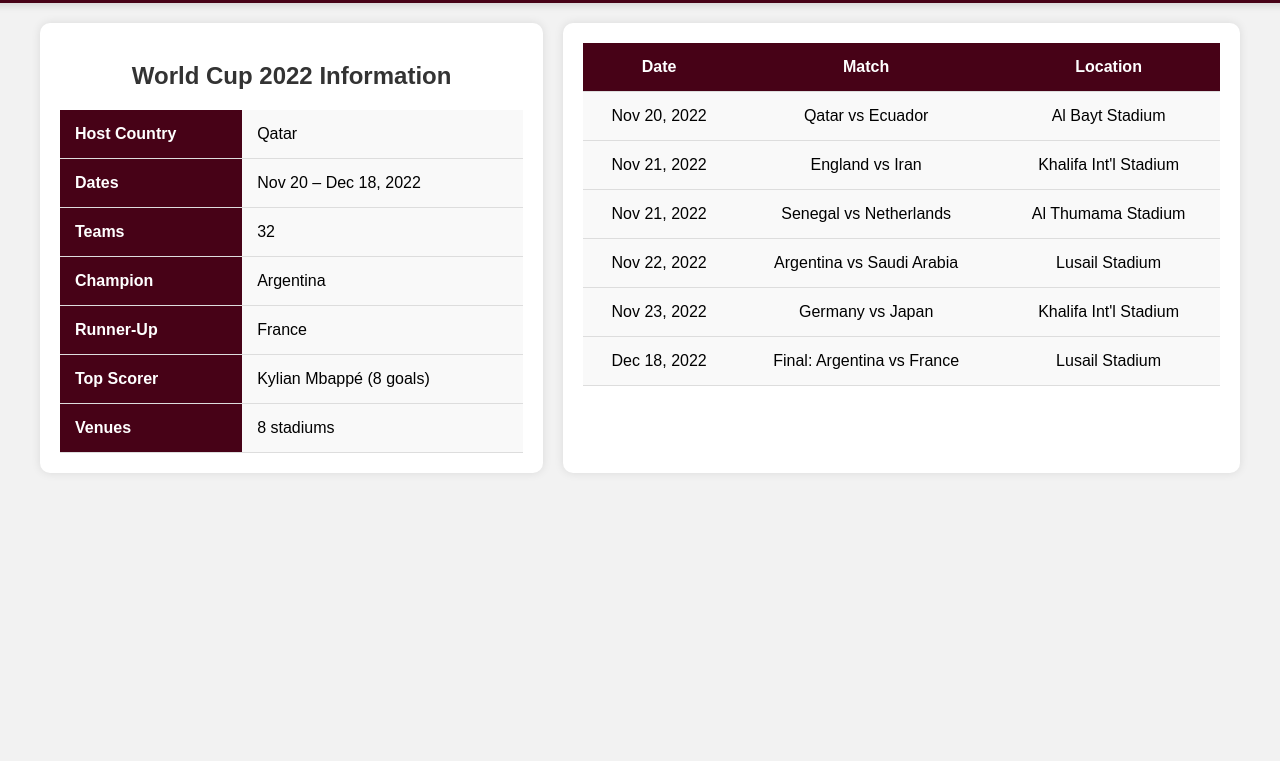
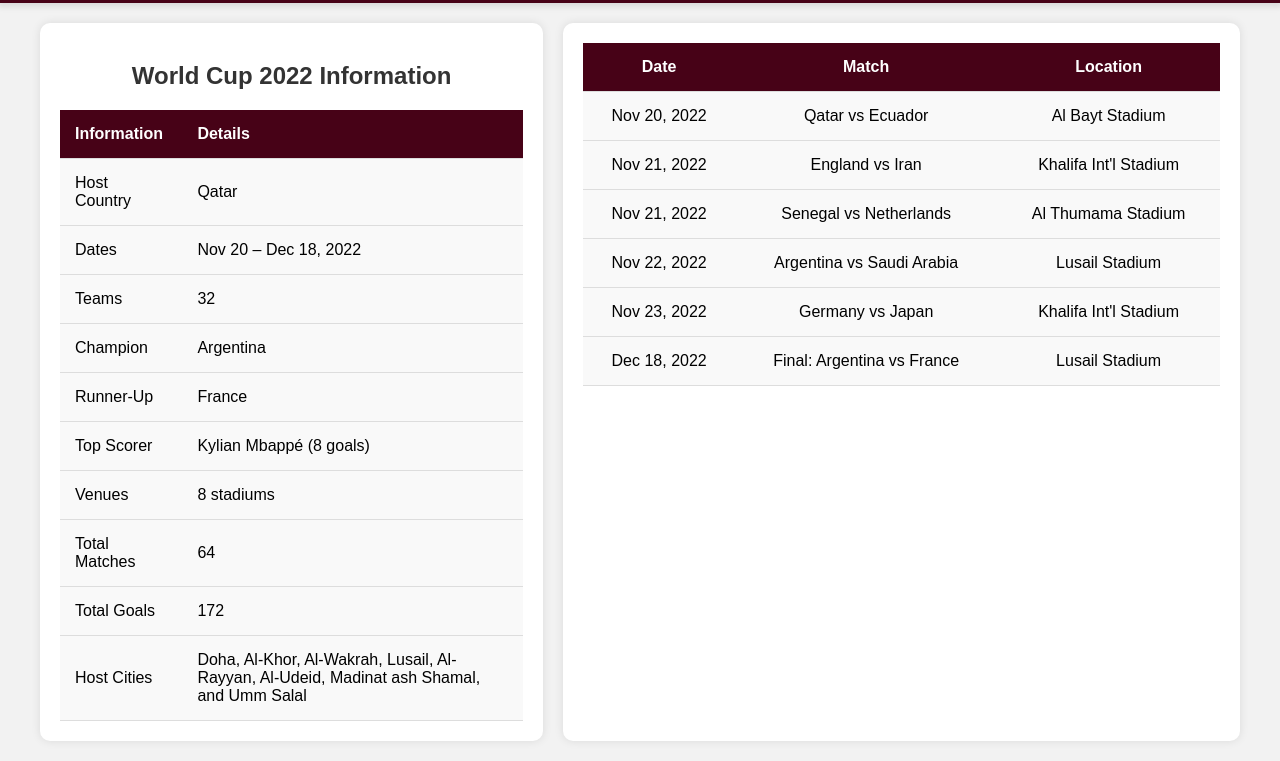
Before and after one commit to 3owa/World-Cup-2022, a plain HTML site: page index.html in a window 1280 px wide. Shown: the part 69-830 px from the top of the page. Before the commit the page ends 800 px from the top, so only its background shows below. Drawn offline with Linux system fonts and the light colour scheme.

Commit message:
add informations

```diff
--- a/index.html
+++ b/index.html
@@ -24,34 +24,54 @@
         <div class="info-table">
             <h2>World Cup 2022 Information</h2>
             <table>
+                <thead>
                     <tr>
-                    <th>Host Country</th>
+                        <th>Information</th>
+                        <th>Details</th>
+                    </tr>
+                </thead>
+                <tbody>
+                    <tr>
+                        <td>Host Country</td>
                         <td>Qatar</td>
                     </tr>
                     <tr>
-                    <th>Dates</th>
+                        <td>Dates</td>
                         <td>Nov 20 – Dec 18, 2022</td>
                     </tr>
                     <tr>
-                    <th>Teams</th>
+                        <td>Teams</td>
                         <td>32</td>
                     </tr>
                     <tr>
-                    <th>Champion</th>
+                        <td>Champion</td>
                         <td>Argentina</td>
                     </tr>
                     <tr>
-                    <th>Runner-Up</th>
+                        <td>Runner-Up</td>
                         <td>France</td>
                     </tr>
                     <tr>
-                    <th>Top Scorer</th>
+                        <td>Top Scorer</td>
                         <td>Kylian Mbappé (8 goals)</td>
                     </tr>
                     <tr>
-                    <th>Venues</th>
+                        <td>Venues</td>
                         <td>8 stadiums</td>
                     </tr>
+                    <tr>
+                        <td>Total Matches</td>
+                        <td>64</td>
+                    </tr>
+                    <tr>
+                        <td>Total Goals</td>
+                        <td>172</td>
+                    </tr>
+                    <tr>
+                        <td>Host Cities</td>
+                        <td>Doha, Al-Khor, Al-Wakrah, Lusail, Al-Rayyan, Al-Udeid, Madinat ash Shamal, and Umm Salal</td>
+                    </tr>
+                </tbody>
             </table>
         </div>
 
--- a/styles.css
+++ b/styles.css
@@ -12,7 +12,7 @@ body {
 .navbar {
     background-color: #470217;
     padding: 15px;
-    width: 100%;
+    width: 98%;
     display: flex;
     align-items: center;
     justify-content: space-between;
```
Lines whose indentation alone changed are shown as unchanged.
